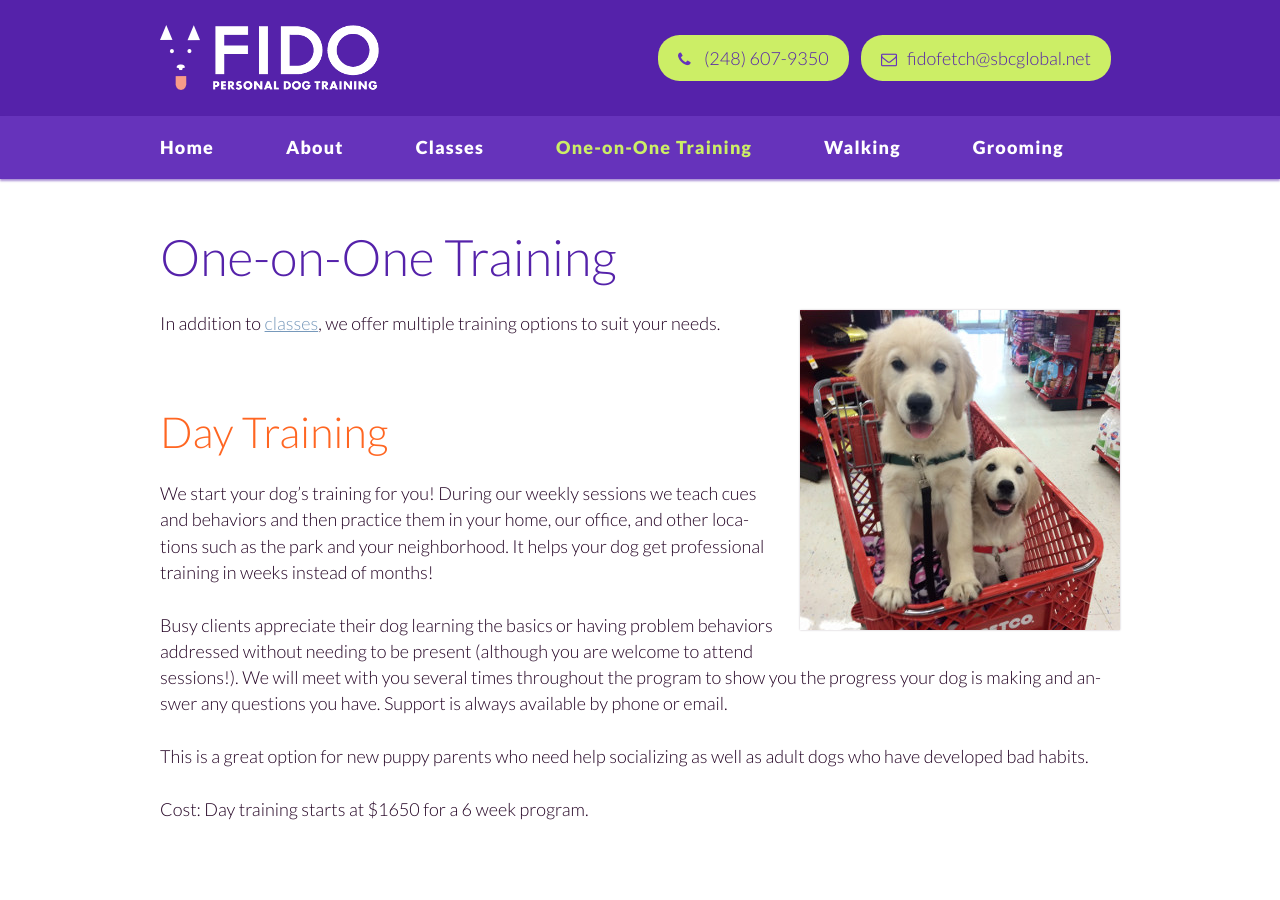
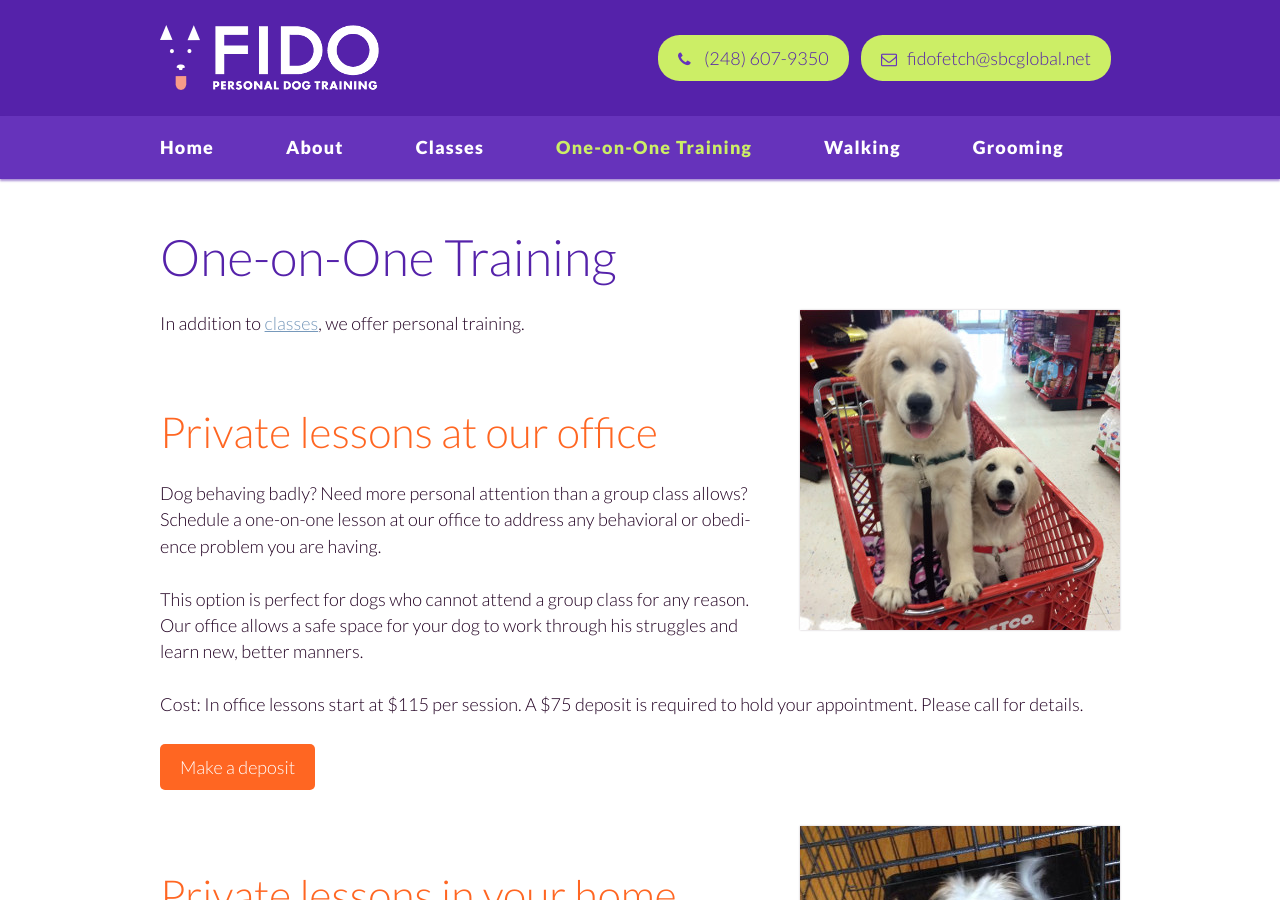
Before and after one commit to fidodogtraining/fidodogtraining.github.io, a Jekyll site: the page built from _autopages/training.md, in a window 1280 px wide and 900 px high. Built offline with Jekyll 4.4.1, drawn with Linux system fonts in a browser that asks for light colours.

Commit message:
Update training.md

```diff
--- a/_autopages/training.md
+++ b/_autopages/training.md
@@ -4,25 +4,7 @@ regions:
   contact: true
 ---
 <img class="right" src="/images/training.jpg" alt="" />
-In addition to [classes](/classes), we offer multiple training options to suit your needs.
-
-## Day Training
-
-We start your dog's training for you! During our weekly sessions we teach cues and
-behaviors and then practice them in your home, our office, and other locations such
-as the park and your neighborhood. It helps your dog get professional training in
-weeks instead of months!
-
-Busy clients appreciate their dog learning the basics or having problem behaviors
-addressed without needing to be present (although you are welcome to attend sessions!).
-We will meet with you several times throughout the program to show you the progress
-your dog is making and answer any questions you have. Support is always available by
-phone or email.
-
-This is a great option for new puppy parents who need help socializing as well as
-adult dogs who have developed bad habits.
-
-Cost: Day training starts at $1650 for a 6 week program.
+In addition to [classes](/classes), we offer personal training.
 
 ## Private lessons at our office
 
```
